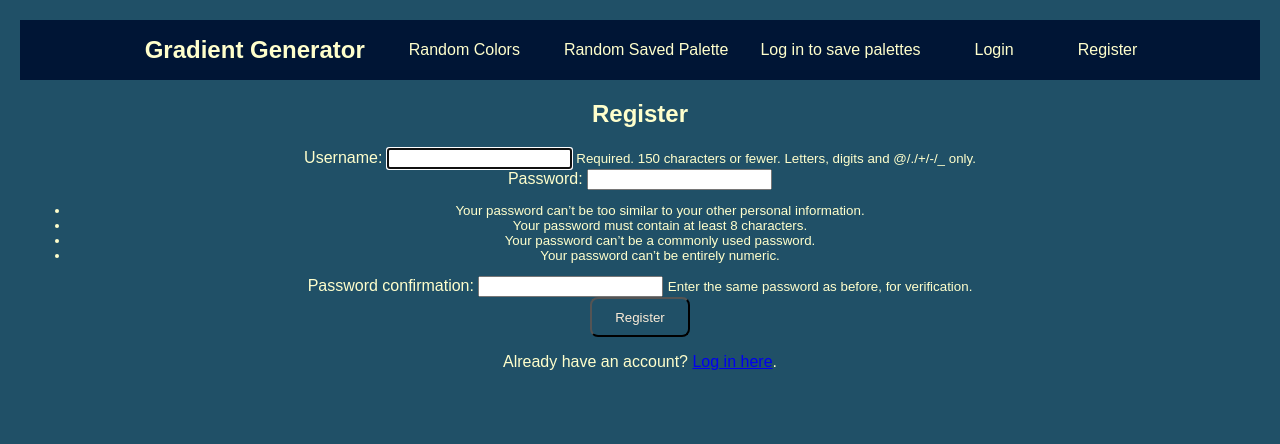
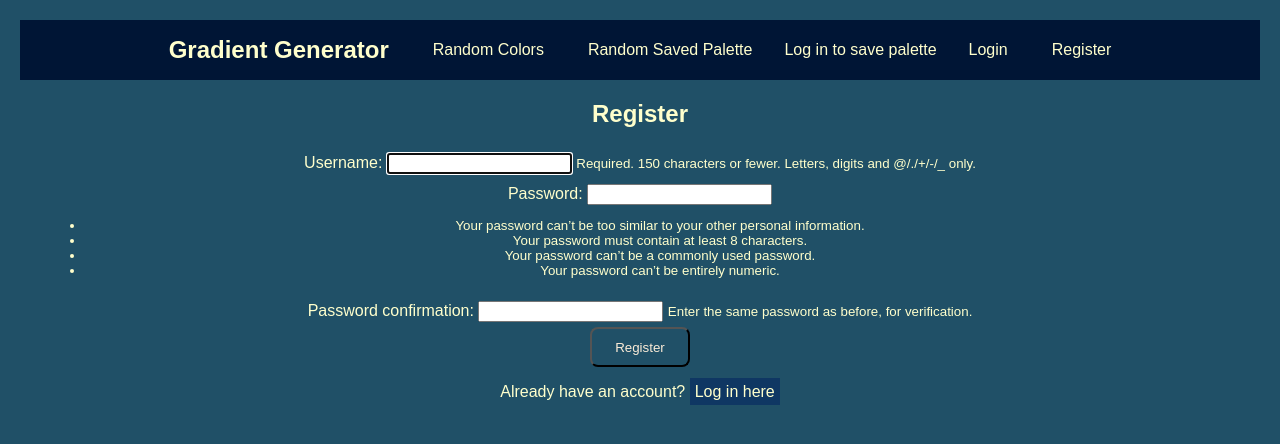
Before and after one commit to sdplamen/generate_gradient, a Django app: page /register/ in a window 1280 px wide. Shown: the top 444 px of the page. Run offline with Django 5.2, Linux system fonts and the light colour scheme.

Commit message:
Update login and register

```diff
--- a/static/style.css
+++ b/static/style.css
@@ -132,30 +132,21 @@ button:hover {
 .login, .register {
     display: flex;
     flex-direction: column;
-    padding: 0 10px;
+    padding: 0 20px;
     text-align: center;
     color: #ffffcc;
 }
 
-.edit-palette button {
-    width: 10%;
-    height: 10%;
+.login .form-group, .register .form-group {
+    padding: 5px;
 }
-
-.edit-palette a {
+.edit-palette a, .delete-palette a, .login a, .register a {
     text-decoration: none;
+    background-color: #0f3763;
+    padding: 5px;
     color: #ffffcc;
 }
 
-.delete-palette button {
-    width: 10%;
-    height: 10%;
-}
-
-.delete-palette a {
-    text-decoration: none;
-    color: #ffffcc;
-}
 .saved-palettes {
     display: flex;
     justify-content: space-evenly;
@@ -206,7 +197,6 @@ button:hover {
     .container {
         display: flex;
         flex-wrap: nowrap;
-
     }
 
     .gradient-box {
@@ -225,7 +215,7 @@ button:hover {
     }
 }
 
-@media (max-width: 800px) {
+@media (max-width: 950px) {
     .container {
         display: flex;
         flex-wrap: wrap;
@@ -234,8 +224,8 @@ button:hover {
 
     .nav-header ul {
         flex-direction: column;
-        gap: 5px;
-        align-items: stretch;
+        /*gap: 5px;*/
+        /*align-items: stretch;*/
     }
 
     .nav-header ul {
--- a/templates/login.html
+++ b/templates/login.html
@@ -23,11 +23,10 @@
                 {% endfor %}
             </div>
         {% endfor %}
-
         <button>Log In</button>
     </form>
 
-    <p>Don't have an account? <a href="{% url 'register' %}">Register here</a>.</p>
+    <p>Don't have an account? <a href="{% url 'register' %}">Register here</a></p>
 
 </section>
 {% endblock %}
--- a/templates/nav-bar.html
+++ b/templates/nav-bar.html
@@ -22,7 +22,7 @@
                 <button class="nav-btn">Save Palette</button>
             </form>
         {% else %}
-            <p class="login-info">Log in to save palettes</p>
+            <p class="login-info">Log in to save palette</p>
         {% endif %}
         </li>
         {% if user.is_authenticated %}
@@ -33,8 +33,8 @@
             </form>
 
         {% else %}
-        <li class="login"><a href="{% url 'login' %}">Login</a></li>
-        <li class="login"><a href="{% url 'register' %}">Register</a></li>
+        <li><a href="{% url 'login' %}">Login</a></li>
+        <li><a href="{% url 'register' %}">Register</a></li>
         </li>
         {% endif %}
     </ul>
--- a/templates/register.html
+++ b/templates/register.html
@@ -31,7 +31,7 @@
         <button>Register</button>
     </form>
 
-    <p>Already have an account? <a href="{% url 'login' %}">Log in here</a>.</p>
+    <p>Already have an account? <a href="{% url 'login' %}">Log in here</a></p>
 
 </section>
 {% endblock %}
```
Also changed, not shown: 1 other file.
